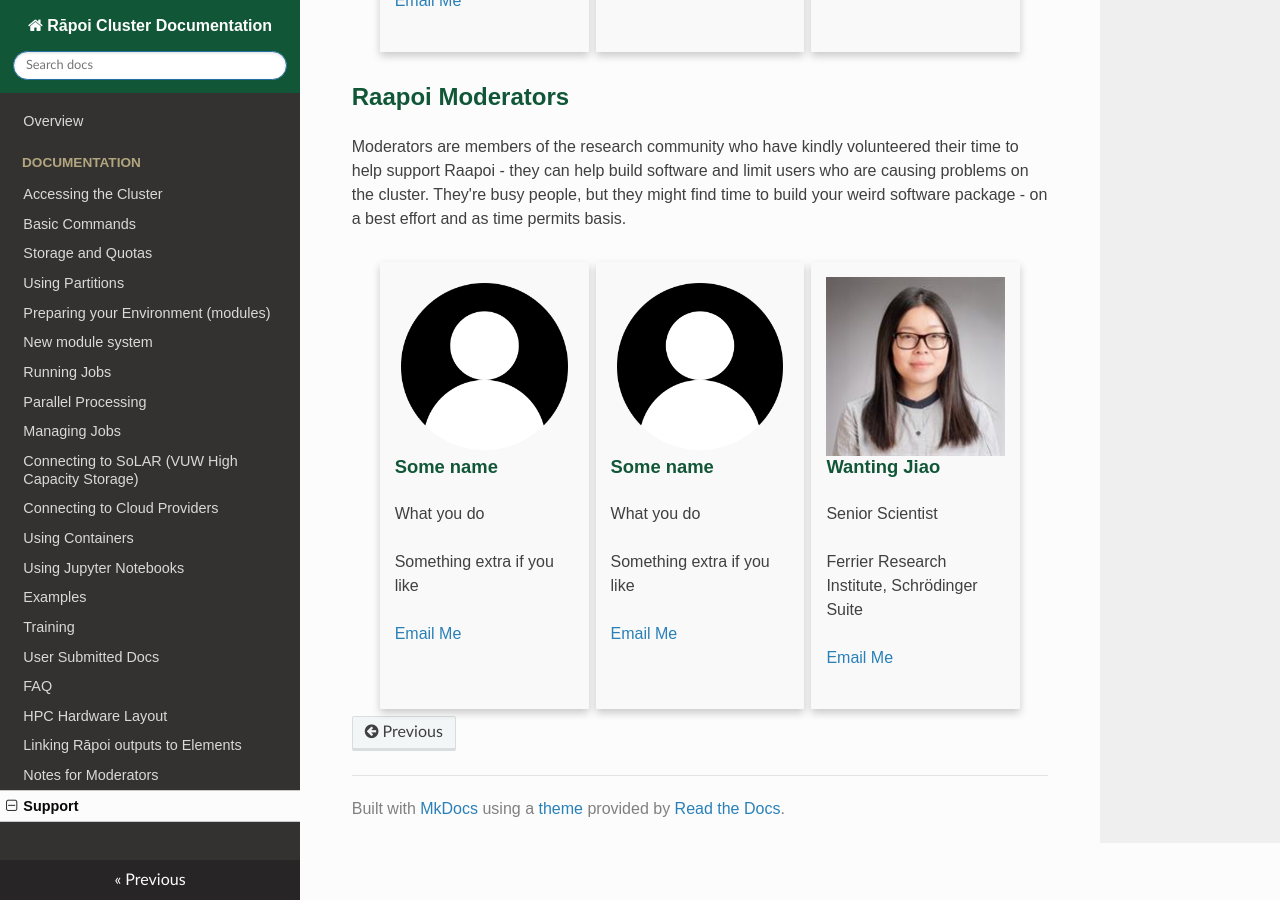
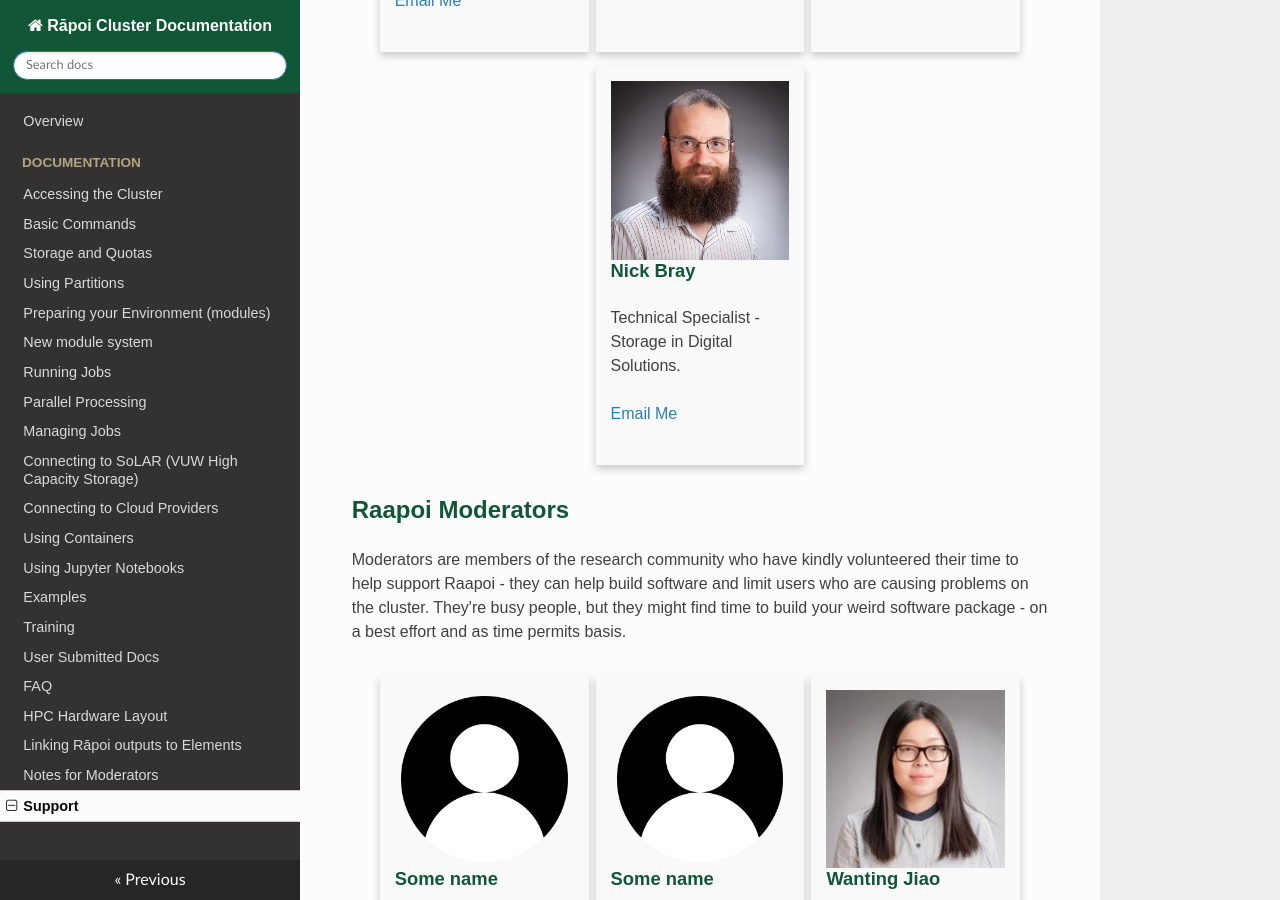
Before and after one commit to vuw-research-computing/raapoi-docs, an MkDocs documentation site: the page built from docs/support.md, in a window 1280 px wide and 900 px high, scrolled down 840 px. Built offline with MkDocs 1.6.1, drawn with Linux system fonts in a browser that asks for light colours; nearby versions of some CDN libraries; some web fonts are replaced.

Commit message:
added nick bray to admins

```diff
--- a/docs/support.md
+++ b/docs/support.md
@@ -38,6 +38,16 @@ Currently there are no full time Raapoi Admins. The listed folk have other roles
       <p><a href="david.alderman@vuw.ac.nz">Email Me</a>  </p>
     </div>
   </div>
+
+  <div class="card">
+    <img src="../img/NickB.jpg" alt="Avatar" style="width:100%">
+    <div class="container">
+      <h4><b>Nick Bray</b></h4>
+      <p>Technical Specialist - Storage in Digital Solutions.</p>
+      <p><a href="nick.bray@vuw.ac.nz">Email Me</a>  </p>
+    </div>
+  </div>
+
 </div>
 
 <p></p>
```
Also changed, not shown: docs/img/NickB.jpg (added).
